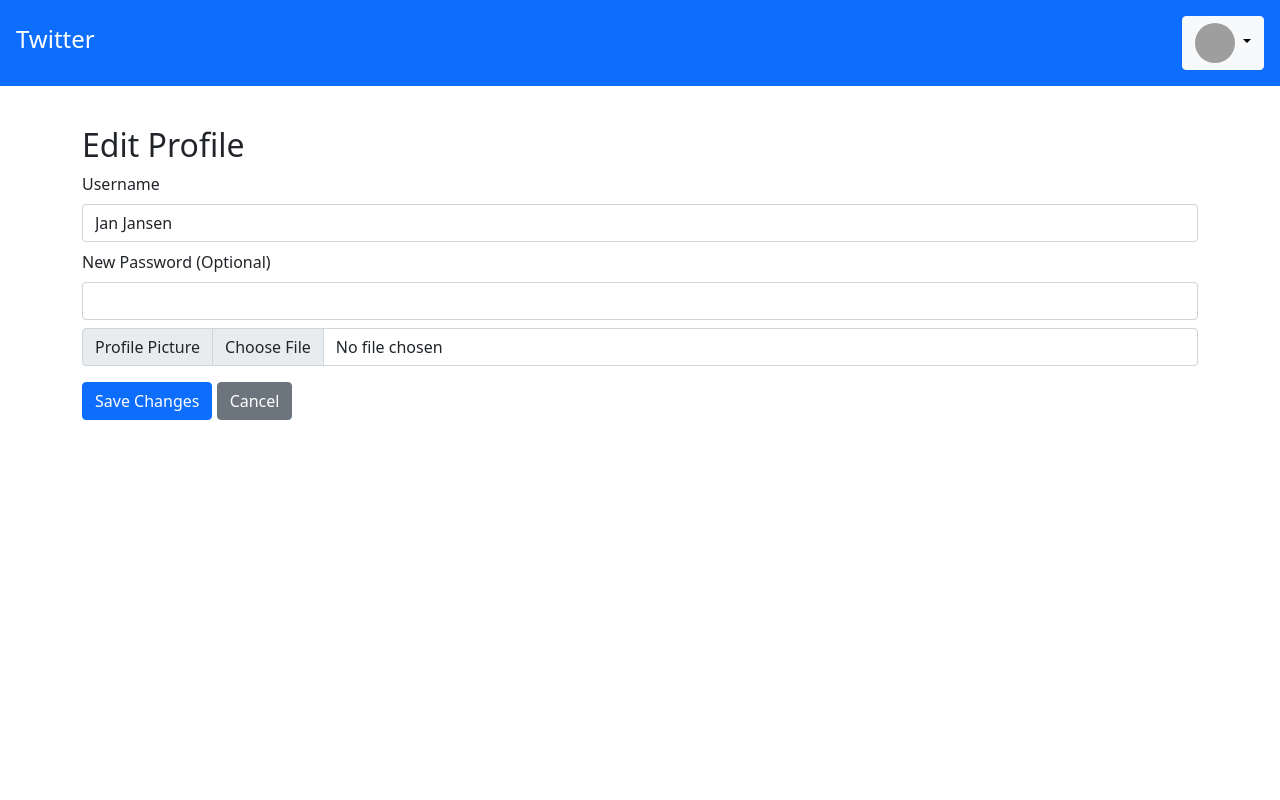
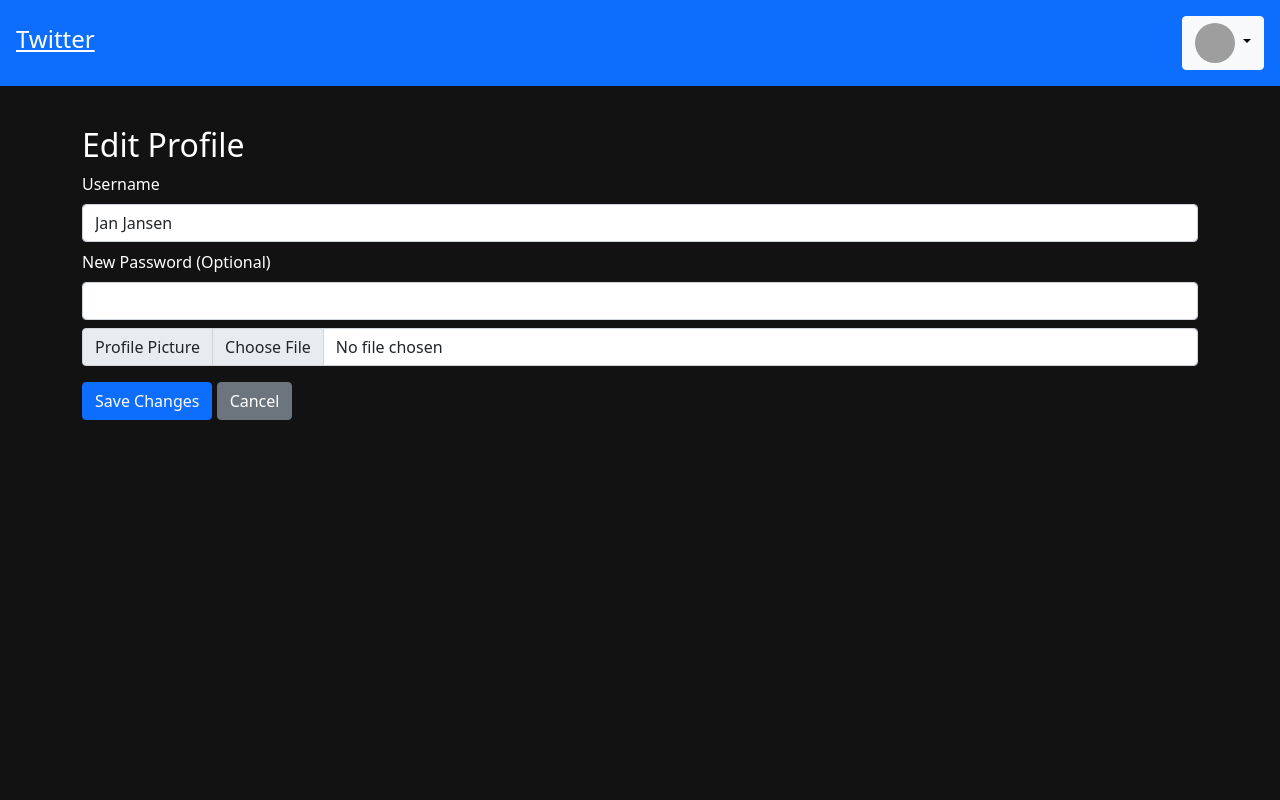
Before and after one commit to Jeremy-Verweij/webtech, a Flask app: page /edit_profile in a window 1280 px wide. Run offline with Flask 3, Linux system fonts and the light colour scheme; a user stored in the database is signed in; grey boxes are pictures that could not be loaded.

Commit message:
Update layout.html

```diff
--- a/templates/layout.html
+++ b/templates/layout.html
@@ -1,11 +1,23 @@
 {% extends 'boiler_plate.html' %} {% block header %}
 <title>Web App</title>
+<!-- <link rel="stylesheet" href="{{ url_for('static', filename='css/style.css') }}"> -->
+<style>
+	body.dark-mode {
+		background-color: #121212;
+		color: white;
+	}
+	.dark-mode .card {
+		background-color: #333;
+		color: white;
+	}
+</style>
 {% endblock %} {% block body %}
-<div class="d-flex flex-column vh-100 overflow-hidden">
+<body class="{{ 'dark-mode' if session.get('dark_mode') else '' }}">
+<div class="d-flex flex-column vh-100">
 	<div
 		class="header bg-primary text-white p-3 d-flex justify-content-between align-items-center"
 	>
-    <a class="text-reset text-decoration-none" href="/"><h4>Twitter</h4></a>
+		<a class="text-white" href="{{ url_for('index') }}"><h4>Twitter</h4></a>
 
 		<!-- CSS Dropdown Menu -->
 		<div class="dropdown">
@@ -25,9 +37,7 @@
 			</button>
 			<ul class="dropdown-menu">
 				<li>
-          <a
-            class="dropdown-item"
-            href="{{ url_for('profile', user_id=session.get('user_id')) }}"
+					<a class="dropdown-item" href="{{ url_for('profile', user_id=session.get('user_id')) }}"
 						><i class="bi bi-person"></i> Profile</a
 					>
 				</li>
@@ -53,10 +63,11 @@
 		</div>
 	</div>
 
-  <div class="d-flex flex-grow-1 overflow-auto">
+	<div class="d-flex flex-grow-1">
 		<div class="content flex-grow-1 p-3">
 			{% block content %} {% endblock %}
 		</div>
 	</div>
 </div>
+</body>
 {% endblock %}
```
Lines whose indentation alone changed are shown as unchanged.
